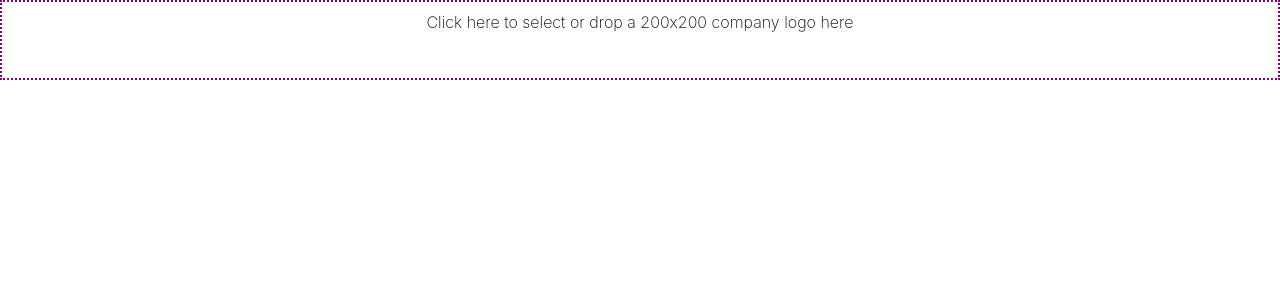
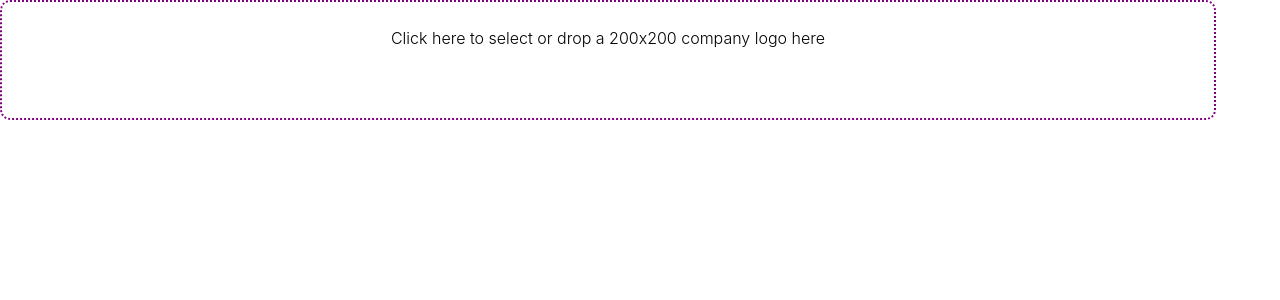
Before and after one commit to manju4ever/tiny-image-editor, a React app: page / in a window 1280 px wide. Shown: the top 300 px of the page. Built offline with nearby package versions, Linux system fonts and the light colour scheme.

Commit message:
Some commit

```diff
--- a/src/App.css
+++ b/src/App.css
@@ -8,11 +8,7 @@ body {
     sans-serif;
 }
 
-body * {
-    box-sizing: border-box;
-    margin: 0;
-    padding: 0;
-}
+
 
 .root {
     margin: 5% 25%;
--- a/src/TinyImageEditor/index.js
+++ b/src/TinyImageEditor/index.js
@@ -21,11 +21,12 @@ const defaultDropZoneStyle = {
 
 const styles = {
     root: {
-        width: '100%',
-        height: '80px',
-        fontWeight: '200',
+        width: '95%',
+        height: '120px',
+        fontWeight: '300',
         boxSizing: 'border-box',
         border: '2px dotted purple',
+        borderRadius: '10px',
         padding: '10px',
     },
     dropZone: defaultDropZoneStyle,
@@ -35,8 +36,10 @@ const styles = {
 };
 
 const defaultEditorConfig = {
-    accept: "image/jpeg, image/png, image/jpg",
-    maxSize: 4, //4 mb max size
+    accept: "image/jpeg, image/png, image/jpg", // default MIME types
+    maxSize: 4, // in mb
+    maxHeight: 80,
+    maxWidth: 300,
 };
 
 class TinyImageEditor extends Component {
@@ -46,9 +49,11 @@ class TinyImageEditor extends Component {
             ...defaultEditorConfig,
             ...props.config,
         };
+        this.fileReader = null;
         this.state = {
             placeholder: props.placeholder || `Please select or drop an image file`,
-            finalImage: null,
+            finalImageFile: null,
+            finalImagePreview: null,
             dropZone: {
                 error: false,
                 errorText: null,
@@ -64,26 +69,59 @@ class TinyImageEditor extends Component {
 
         this.dzOnDrop = this.dzOnDrop.bind(this);
     }
+    componentDidMount() {
+        this.fileReader = new FileReader();
+        this.fileReader.addEventListener('load', () => {
+            this.setState({
+                finalImagePreview: this.fileReader.result,
+            });
+        });
+    }
+    dzOnDrop(accepted, rejected) {
+        const { maxSize } = this.config;
+        if (rejected.length > 0) {
+            this.setState({
+                error: true,
+                errorText: `This file exceeds ${maxSize}mb or the format is not supported ! Click here to choose another file.`,
+            });
+        }
+        if (rejected.length === 0 && accepted.length) {
+            //Read image as data url
+            this.fileReader.readAsDataURL(accepted[0]);
+            this.setState({
+                finalImageFile: accepted[0],
+            });
+        }
+    }
     showSelectionPreview() {
-        const { error, errorText, placeholder, finalImage } = this.state;
+        const { config } = this;
+        const { label = "Image" } = this.props;
+        const { error, errorText, placeholder, finalImageFile, finalImagePreview } = this.state;
         if (error && errorText) {
             return <p>
                 <ErrorIcon style={{ position: 'relative', top: "5px" }} color={red500} />&nbsp;
                 {errorText}
             </p>
-        } else if (finalImage) {
-            return <h4>
-                Image Preview Goes Here !
-            </h4>
+        } else if (finalImagePreview) {
+            return <div>
+                <p><i>{label} Preview</i></p>
+                <img src={finalImagePreview} height={config.maxHeight} width={config.maxWidth} alt="Preview Not Available" />
+            </div>
         }
-        return <p style={{ cursor: 'pointer' }}>
+        return <p style={{ cursor: 'pointer', position: 'relative' }}>
             {placeholder}
         </p>
     }
+    resetAll() {
+        this.setState({
+            finalImageFile: null,
+            finalImagePreview: null,
+        });
+    }
     showActionButtons() {
-        const { error } = this.state;
+        const { error, finalImagePreview } = this.state;
         if (error) return null;
-        if (this.finalImage) return <div style={{ position: 'absolute', right: 0, top: "3px" }}>
+        if (finalImagePreview) return <div style={{ position: 'absolute', right: 0, top: "-30px" }}>
             <FlatButton onClick={this.displayEditor} style={{ fontSize: 8 }} primary={true} icon={<EditIcon />} />
             <FlatButton onClick={this.resetAll} style={{ fontSize: 8 }} secondary={true} icon={<DeleteIcon />} />
         </div>
@@ -91,19 +129,6 @@ class TinyImageEditor extends Component {
     }
     displayEditor() {
 
-    }
-    resetAll() {
-
-    }
-    dzOnDrop(accepted, rejected) {
-        console.log(accepted, rejected);
-        const { maxSize } = this.config;
-        if (rejected.length > 0) {
-            this.setState({
-                error: true,
-                errorText: `This file exceeds ${maxSize}mb or the format is not supported !`,
-            });
-        }
     }
     render() {
         const { config } = this;
--- a/src/index.js
+++ b/src/index.js
@@ -6,5 +6,5 @@ import App from "./App";
 import MuiThemeProvider from 'material-ui/styles/MuiThemeProvider';
 
 ReactDOM.render(<MuiThemeProvider>
-    <TinyImageEditor placeholder="Click here to select or drop  a 200x200 company logo here" />
+    <TinyImageEditor label="Company Logo" placeholder="Click here to select or drop  a 200x200 company logo here" />
 </MuiThemeProvider>, document.getElementById('root'));
```
